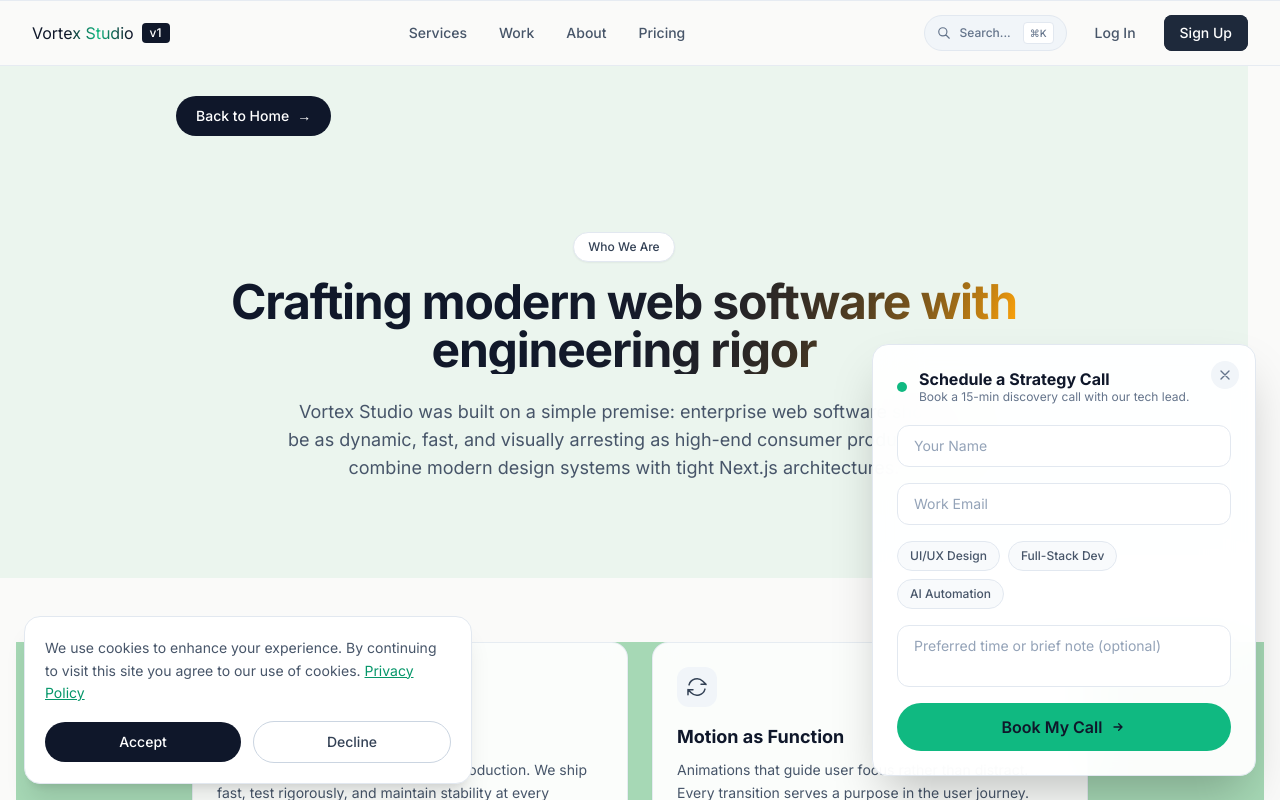
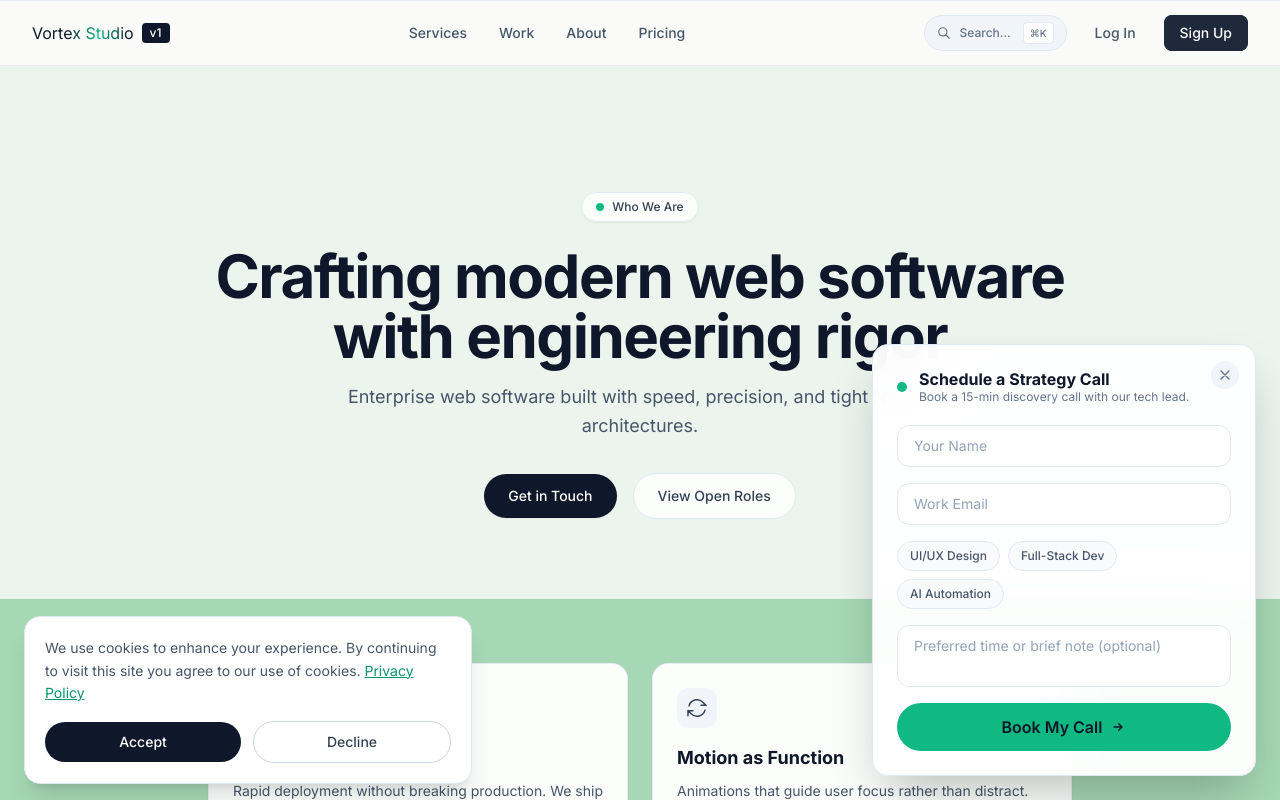
Before and after one commit to 4kmoviepointoo-bot/Vortex-studio.com, a Next.js app: page /about in a window 1280 px wide. Shown: the top 800 px of the page. Built offline with nearby package versions, Linux system fonts and the light colour scheme.

Commit message:
Create reusable HeroHeader component and standardize hero sections across all pages

```diff
--- a/app/about/page.tsx
+++ b/app/about/page.tsx
@@ -53,46 +53,26 @@ const techStack = [
   'MongoDB',
 ]
 
+import HeroHeader from '@/components/ui/hero-header'
+
 export default function AboutPage() {
   return (
-    <div className="min-h-screen px-4 pt-24 pb-16">
-      {/* Section 1: Page Top - Very Light Mint */}
-      <div className="w-full bg-[#EBF5EE] py-8 -mx-4 -mt-24 px-4">
-        <div className="max-w-4xl mx-auto">
-          <div className="mb-8">
-            <Link href="/">
-              <motion.span
-                whileHover={{ scale: 1.03, y: -1 }}
-                whileTap={{ scale: 0.94 }}
-                transition={spring}
-                className="inline-flex items-center gap-2 px-5 py-2.5 rounded-full font-medium text-sm bg-slate-900 text-white hover:bg-slate-800 transition-colors cursor-pointer group/btn"
-              >
-                Back to Home
-                <span className="transition-transform duration-300 group-hover/btn:translate-x-1.5">→</span>
-              </motion.span>
-            </Link>
-          </div>
-
-          <section className="text-center py-16">
-            <span className="px-3.5 py-1.5 rounded-full border border-slate-200 bg-white text-xs font-medium text-slate-700 shadow-sm mb-4 inline-block">
-              Who We Are
-            </span>
-            <h1 className="text-3xl sm:text-5xl font-bold tracking-tight mb-6 bg-[linear-gradient(110deg,#0f172a,45%,#f59e0b,55%,#0f172a)] bg-[length:200%_100%] bg-clip-text text-transparent animate-shimmer">
-              Crafting modern web software with engineering rigor
-            </h1>
-            <p className="text-slate-600 text-base sm:text-lg max-w-2xl mx-auto leading-relaxed">
-              Vortex Studio was built on a simple premise: enterprise web software should be as dynamic,
-              fast, and visually arresting as high-end consumer products. We combine modern design systems
-              with tight Next.js architectures.
-            </p>
-          </section>
-        </div>
+    <div className="min-h-screen">
+      {/* Section 1: Hero Header - Very Light Mint */}
+      <div className="w-full bg-[#EBF5EE]">
+        <HeroHeader
+          badge="Who We Are"
+          title="Crafting modern web software with engineering rigor"
+          subtitle="Enterprise web software built with speed, precision, and tight Next.js architectures."
+          primaryButton={{ label: 'Get in Touch', href: '/contact' }}
+          secondaryButton={{ label: 'View Open Roles', href: '/about#team' }}
+        />
       </div>
 
       {/* Section 2: Principles - Soft Sage Green */}
       <div className="w-full bg-[#A6D8B5]">
-        <div className="max-w-4xl mx-auto">
-          <section className="my-16">
+        <div className="max-w-4xl mx-auto px-4">
+          <section className="py-16">
             <div className="grid grid-cols-1 md:grid-cols-2 gap-6">
               {principles.map((principle, i) => (
                 <motion.div
--- a/app/pricing/page.tsx
+++ b/app/pricing/page.tsx
@@ -86,31 +86,37 @@ export default function PricingPage() {
     }, 800)
   }
 
+import HeroHeader from '@/components/ui/hero-header'
+
+export default function PricingPage() {
+  const router = useRouter()
+  const [loadingTier, setLoadingTier] = useState<string | null>(null)
+
+  const handleSelect = (tierId: string) => {
+    if (loadingTier) return
+    setLoadingTier(tierId)
+    setTimeout(() => {
+      router.push('/signup')
+    }, 800)
+  }
+
   return (
-    <div className="min-h-screen px-4 pt-24 pb-16">
-      {/* Section 1: Page Top - Very Light Mint */}
-      <div className="w-full bg-[#EBF5EE] py-8 -mx-4 -mt-24 px-4">
-        <div className="max-w-6xl mx-auto">
-          <div className="text-center mb-16">
-            <span className="inline-flex items-center px-3 py-1 text-xs font-medium text-[#0F172A] bg-slate-100 rounded-full mb-6">
-              Investment & Plans
-            </span>
-
-            <h1 className="text-4xl sm:text-5xl font-bold mb-4 tracking-tight bg-[linear-gradient(110deg,#0f172a,45%,#e11d48,55%,#0f172a)] bg-[length:200%_100%] bg-clip-text text-transparent animate-shimmer">
-              Transparent models for every ambition
-            </h1>
-
-            <p className="max-w-xl mx-auto text-slate-600 text-lg">
-              Choose between flexible project sprints or dedicated engineering partnerships.
-            </p>
-          </div>
-        </div>
+    <div className="min-h-screen">
+      {/* Section 1: Hero Header - Very Light Mint */}
+      <div className="w-full bg-[#EBF5EE]">
+        <HeroHeader
+          badge="Investment & Plans"
+          title="Transparent models for every ambition"
+          subtitle="Choose between flexible project sprints or dedicated engineering partnerships."
+          primaryButton={{ label: 'Choose Plan', href: '#pricing' }}
+          secondaryButton={{ label: 'Talk to Sales', href: '/contact' }}
+        />
       </div>
 
       {/* Section 2: Pricing Cards - Soft Sage Green */}
       <div className="w-full bg-[#A6D8B5]">
-        <div className="max-w-6xl mx-auto">
-          <div className="grid grid-cols-1 md:grid-cols-3 gap-8 max-w-6xl mx-auto py-16">
+        <div className="max-w-6xl mx-auto px-4">
+          <div id="pricing" className="grid grid-cols-1 md:grid-cols-3 gap-8 py-16">
             {tiers.map((tier) => {
               const isLoading = loadingTier === tier.id
               const isDisabled = loadingTier !== null && !isLoading
--- a/app/services/page.tsx
+++ b/app/services/page.tsx
@@ -112,25 +112,20 @@ const services = [
   },
 ]
 
+import HeroHeader from '@/components/ui/hero-header'
+
 export default function ServicesPage() {
   return (
-    <div className="min-h-screen py-20">
-      {/* Section 1: Page Top - Very Light Mint */}
-      <div className="w-full bg-[#EBF5EE] py-12">
-        <div className="px-4 max-w-5xl mx-auto">
-          <div className="text-center pt-8">
-            <span className="px-3.5 py-1.5 rounded-full border border-slate-200 bg-white text-xs font-medium text-slate-700 shadow-sm mb-6 inline-block">
-              Services
-            </span>
-            <h1 className="text-4xl sm:text-5xl font-bold text-[#0F172A] mb-4 tracking-tight">
-              What We Do
-            </h1>
-            <p className="max-w-xl text-slate-600 text-lg mx-auto">
-              We design and build digital products that scale. From brand identity to full-stack applications,
-              our team delivers end-to-end solutions for ambitious companies.
-            </p>
-          </div>
-        </div>
+    <div className="min-h-screen">
+      {/* Section 1: Hero Header - Very Light Mint */}
+      <div className="w-full bg-[#EBF5EE]">
+        <HeroHeader
+          badge="Services"
+          title="Engineered for high-scale digital impact"
+          subtitle="End-to-end design and engineering tailored for ambitious tech companies."
+          primaryButton={{ label: 'Book a Discovery Call', href: '/contact' }}
+          secondaryButton={{ label: 'View Case Studies', href: '/work' }}
+        />
       </div>
 
       {/* Section 2: Main Grid - Soft Sage Green */}
--- a/app/work/page.tsx
+++ b/app/work/page.tsx
@@ -3,6 +3,7 @@
 import Link from 'next/link'
 import { motion } from 'framer-motion'
 import WorkShowcase from '@/components/work'
+import HeroHeader from '@/components/ui/hero-header'
 
 const spring = { type: 'spring', stiffness: 400, damping: 17 } as const
 
@@ -11,23 +12,15 @@ export default function WorkPage() {
     <div className="min-h-screen">
       <WorkShowcase />
 
-      {/* Section 1: Page Top - Very Light Mint */}
+      {/* Section 1: Hero Header - Very Light Mint */}
       <div className="w-full bg-[#EBF5EE]">
-        <div className="px-4 py-20">
-          <div className="max-w-5xl mx-auto">
-            <div className="text-center mb-20">
-              <span className="inline-flex items-center px-3 py-1 text-xs font-medium text-[#0F172A] bg-slate-100 rounded-full mb-6">
-                Case Studies
-              </span>
-              <h1 className="text-4xl sm:text-5xl font-bold text-[#0F172A] mb-4 tracking-tight">
-                Deep Dives
-              </h1>
-              <p className="max-w-xl text-slate-600 text-lg mx-auto">
-                Detailed breakdowns of our featured projects, processes, and results.
-              </p>
-            </div>
-          </div>
-        </div>
+        <HeroHeader
+          badge="Case Studies"
+          title="Crafted for market leaders"
+          subtitle="Explore our latest digital product transformations and design systems."
+          primaryButton={{ label: 'Start Your Project', href: '/signup' }}
+          secondaryButton={{ label: 'View Tech Stack', href: '/services' }}
+        />
       </div>
 
       {/* Section 2: Case Studies - Soft Sage Green */}
--- /dev/null
+++ b/components/ui/hero-header.tsx
@@ -0,0 +1,114 @@
+'use client'
+
+import Link from 'next/link'
+import { motion } from 'framer-motion'
+
+const spring = { type: 'spring', stiffness: 400, damping: 17 } as const
+
+const container = {
+  hidden: { opacity: 0 },
+  show: {
+    opacity: 1,
+    transition: { staggerChildren: 0.12 },
+  },
+}
+
+const item = {
+  hidden: { opacity: 0, y: 20 },
+  show: { opacity: 1, y: 0, transition: spring },
+}
+
+interface HeroHeaderProps {
+  badge?: string
+  title: string
+  subtitle: string
+  primaryButton: {
+    label: string
+    href: string
+  }
+  secondaryButton: {
+    label: string
+    href: string
+  }
+  shimmer?: boolean
+}
+
+export default function HeroHeader({
+  badge,
+  title,
+  subtitle,
+  primaryButton,
+  secondaryButton,
+  shimmer = false,
+}: HeroHeaderProps) {
+  return (
+    <section className="relative overflow-hidden min-h-[500px] flex flex-col justify-center items-center pt-32 pb-20 px-4 w-full">
+      {/* Background Grid Pattern */}
+      <div
+        className="absolute inset-0 bg-[linear-gradient(to_right,#80808012_1px,transparent_1px),linear-gradient(to_bottom,#80808012_1px,transparent_1)] bg-[size:24px_24px]"
+        aria-hidden="true"
+      />
+
+      <motion.div
+        variants={container}
+        initial="hidden"
+        animate="show"
+        className="relative z-10 flex flex-col items-center text-center max-w-4xl mx-auto"
+      >
+        {badge && (
+          <motion.div
+            variants={item}
+            className="inline-flex items-center gap-2 px-3.5 py-1.5 rounded-full border border-slate-200 bg-white/80 text-xs font-medium text-slate-700 shadow-sm mb-6"
+          >
+            <span className="relative flex h-2 w-2">
+              <span className="animate-ping absolute inline-flex h-full w-full rounded-full bg-emerald-400 opacity-75" />
+              <span className="relative inline-flex rounded-full h-2 w-2 bg-emerald-500" />
+            </span>
+            {badge}
+          </motion.div>
+        )}
+
+        <motion.h1
+          variants={item}
+          className="text-4xl sm:text-6xl font-bold tracking-tight text-slate-900 leading-[1.1]"
+        >
+          {title}
+        </motion.h1>
+
+        <motion.p
+          variants={item}
+          className="mt-4 text-lg text-slate-600 max-w-2xl mx-auto leading-relaxed"
+        >
+          {subtitle}
+        </motion.p>
+
+        <motion.div
+          variants={item}
+          className="flex flex-col sm:flex-row items-center gap-4 mt-8"
+        >
+          <Link href={primaryButton.href}>
+            <motion.span
+              whileHover={{ scale: 1.03 }}
+              whileTap={{ scale: 0.95 }}
+              transition={spring}
+              className="inline-flex items-center justify-center px-6 py-3 text-sm font-medium text-white bg-slate-900 hover:bg-slate-800 rounded-full transition-all shadow-sm cursor-pointer"
+            >
+              {primaryButton.label}
+            </motion.span>
+          </Link>
+
+          <Link href={secondaryButton.href}>
+            <motion.span
+              whileHover={{ scale: 1.03 }}
+              whileTap={{ scale: 0.95 }}
+              transition={spring}
+              className="inline-flex items-center justify-center px-6 py-3 text-sm font-medium text-slate-700 bg-white/80 border border-slate-200 hover:bg-slate-100 rounded-full transition-all cursor-pointer"
+            >
+              {secondaryButton.label}
+            </motion.span>
+          </Link>
+        </motion.div>
+      </motion.div>
+    </section>
+  )
+}
```
